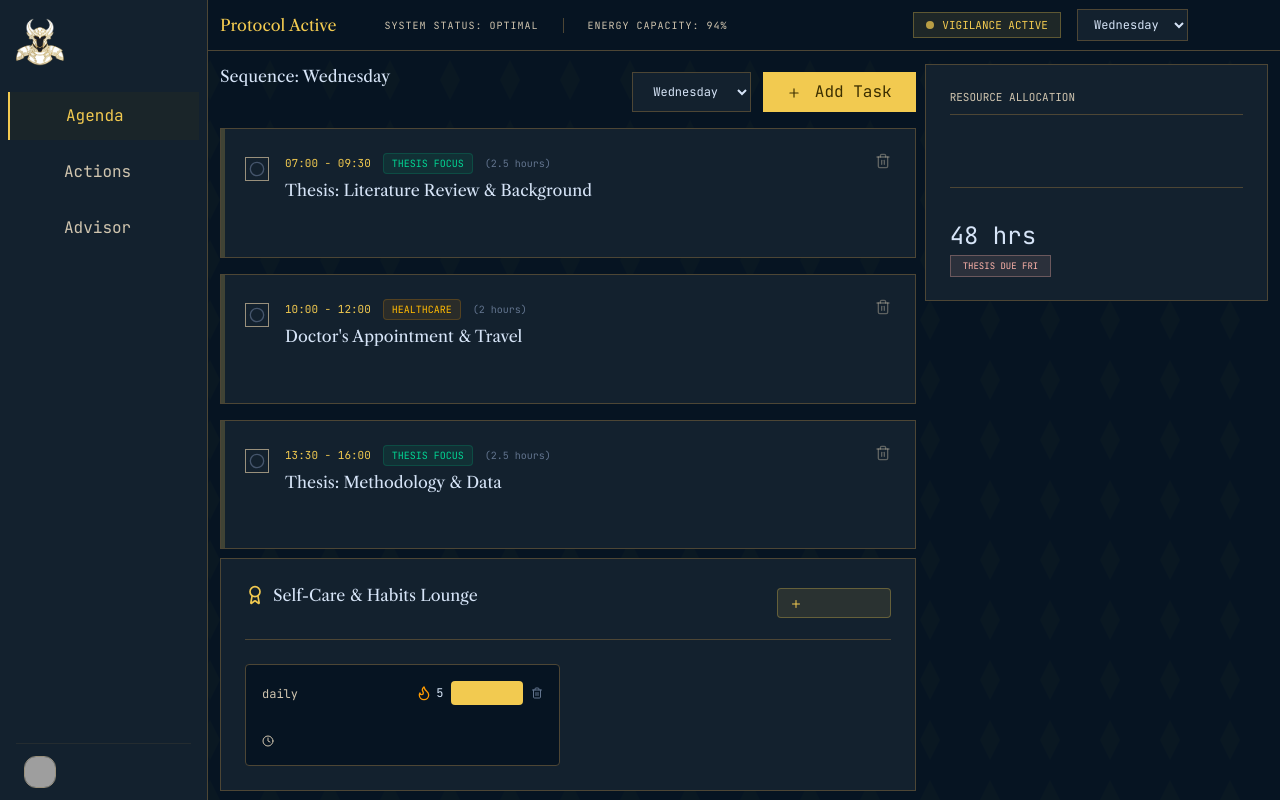
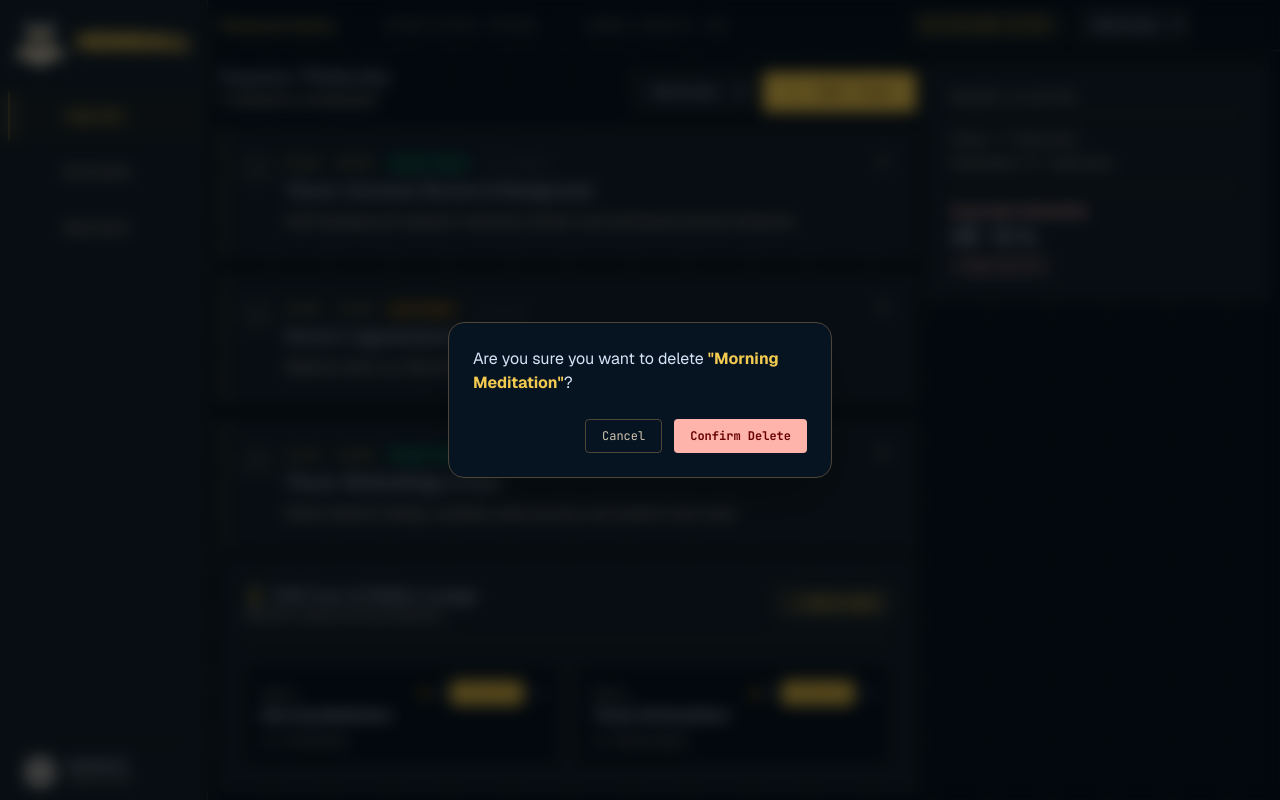
Before and after one commit to JunaidAhamed-7777/Heimdall, a React (Vite) app: page / in a window 1280 px wide. Both pictures are taken after a click on the button 536 px from the left and 693 px from the top of the page. Shown: the top 800 px of the page. Built offline with nearby package versions, Linux system fonts and the light colour scheme; grey boxes are pictures that could not be loaded.

Commit message:
feat: replace native confirm with custom modal
Replaced the browser's native window.confirm dialog with a custom ConfirmModal component to provide a more consistent and polished UI for task deletion.

```diff
--- a/src/App.tsx
+++ b/src/App.tsx
@@ -44,6 +44,7 @@ import AgendaTab from "./components/AgendaTab";
 import ActionsTab from "./components/ActionsTab";
 import AdvisorTab from "./components/AdvisorTab";
 import MobileBottomNav from "./components/MobileBottomNav";
+import ConfirmModal from "./components/ConfirmModal";
 
 // Helper function to generate an ICS calendar content string
 const generateICSFile = (events: Array<{ title: string; day: string; start_time: string; end_time: string }>): string => {
@@ -222,6 +223,11 @@ export default function App() {
 const [showWeeklyReport, setShowWeeklyReport] = useState<boolean>(false);
 const [activeTab, setActiveTab] = useState<string>("agenda");
 const [weeklyReportOffered, setWeeklyReportOffered] = useState<boolean>(false);
+const [confirmModal, setConfirmModal] = useState<{ isOpen: boolean; itemName: string; onConfirm: (() => void) | null }>({
+  isOpen: false,
+  itemName: "",
+  onConfirm: null,
+});
 
   // --- Gmail Monitoring Integration States ---
   const [gmailToken, setGmailToken] = useState<string | null>(() => {
@@ -1182,9 +1188,27 @@ const [createdEvents, setCreatedEvents] = useState<Array<{ title: string; day: s
   };
 
   const handleDeleteTask = (taskId: string) => {
-    if (safeConfirm("Are you sure you want to remove this task block from your plan?")) {
-      setTasks((prev) => prev.filter((t) => t.id !== taskId));
-    }
+    const task = tasks.find((t) => t.id === taskId);
+    if (!task) return;
+    setConfirmModal({
+      isOpen: true,
+      itemName: task.task,
+      onConfirm: () => {
+        setTasks((prev) => prev.filter((t) => t.id !== taskId));
+      },
+    });
+  };
+
+  const handleDeleteHabit = (habitId: string) => {
+    const habit = habits.find((h) => h.id === habitId);
+    if (!habit) return;
+    setConfirmModal({
+      isOpen: true,
+      itemName: habit.name,
+      onConfirm: () => {
+        setHabits((prev) => prev.filter((h) => h.id !== habitId));
+      },
+    });
   };
 
   const handleResetSchedule = () => {
@@ -1505,7 +1529,7 @@ if (data.action && data.action.name && data.action.parameters) {
             habits={habits}
             onAddHabit={executeAddHabit}
             onLogHabit={executeLogHabit}
-            onRemoveHabit={(id) => setHabits(prev => prev.filter(h => h.id !== id))}
+            onRemoveHabit={handleDeleteHabit}
             onRegenerateSchedule={(prompt) => handleAIGenerateSchedule({ preventDefault: () => {} } as React.FormEvent)}
           />
         )}
@@ -1600,6 +1624,12 @@ if (data.action && data.action.name && data.action.parameters) {
           </div>
         </div>
       </footer>
+      <ConfirmModal
+        isOpen={confirmModal.isOpen}
+        itemName={confirmModal.itemName}
+        onClose={() => setConfirmModal({ isOpen: false, itemName: "", onConfirm: null })}
+        onConfirm={confirmModal.onConfirm || (() => {})}
+      />
     </div>
   );
 }
--- /dev/null
+++ b/src/components/ConfirmModal.tsx
@@ -0,0 +1,50 @@
+import { useEffect } from "react";
+
+interface ConfirmModalProps {
+  isOpen: boolean;
+  itemName: string;
+  onClose: () => void;
+  onConfirm: () => void;
+}
+
+export default function ConfirmModal({ isOpen, itemName, onClose, onConfirm }: ConfirmModalProps) {
+  useEffect(() => {
+    const handleEsc = (e: KeyboardEvent) => {
+      if (e.key === "Escape") onClose();
+    };
+    if (isOpen) document.addEventListener("keydown", handleEsc);
+    return () => document.removeEventListener("keydown", handleEsc);
+  }, [isOpen, onClose]);
+
+  if (!isOpen) return null;
+
+  return (
+    <div
+      className="fixed inset-0 z-50 flex items-center justify-center bg-black/60 backdrop-blur-sm animate-fadeIn"
+      onClick={onClose}
+    >
+      <div
+        className="bg-surface border border-outline-variant rounded-2xl p-6 max-w-sm w-full mx-4 shadow-2xl"
+        onClick={(e) => e.stopPropagation()}
+      >
+        <p className="text-on-surface font-body-md mb-6">
+          Are you sure you want to delete <span className="font-bold text-primary">"{itemName}"</span>?
+        </p>
+        <div className="flex justify-end gap-3">
+          <button
+            onClick={onClose}
+            className="px-4 py-2 rounded-lg border border-outline-variant text-on-surface-variant font-label-caps text-xs hover:bg-surface-variant transition-colors"
+          >
+            Cancel
+          </button>
+          <button
+            onClick={() => { onConfirm(); onClose(); }}
+            className="px-4 py-2 rounded-lg bg-error text-on-error font-label-caps text-xs font-bold hover:bg-error-container transition-colors"
+          >
+            Confirm Delete
+          </button>
+        </div>
+      </div>
+    </div>
+  );
+}
```
